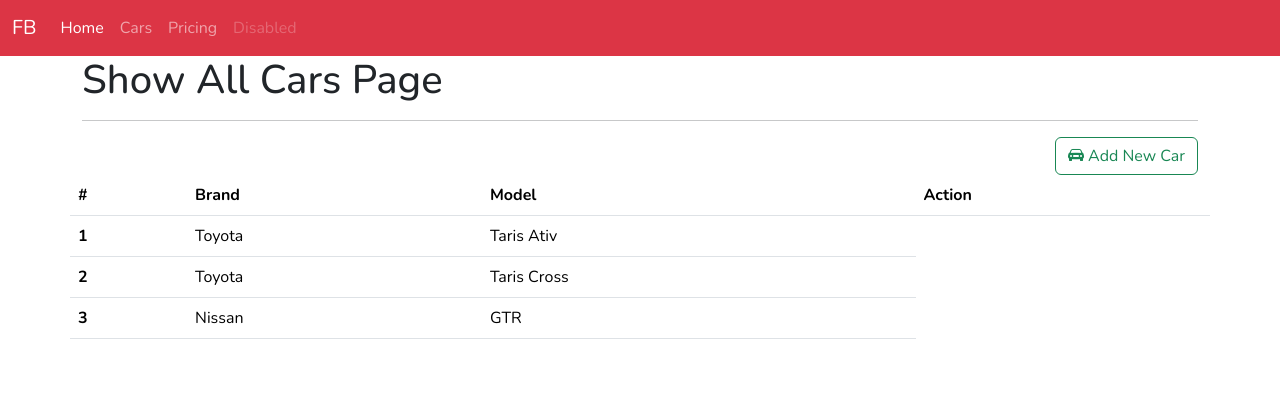
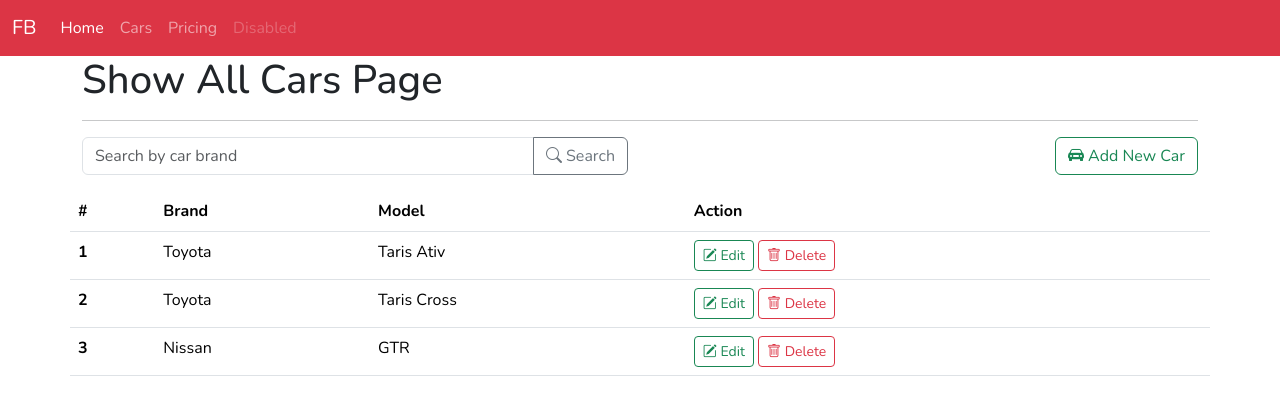
Before and after one commit to dietcokeandsushi/flask-bootstrap, a Flask app: page /cars in a window 1280 px wide. Shown: the top 415 px of the page. Run offline with Flask 3, Linux system fonts and the light colour scheme.

Commit message:
add edit_car template

```diff
--- a/main.py
+++ b/main.py
@@ -1,6 +1,8 @@
-from flask import Flask, render_template, request, redirect, url_for
+from flask import Flask, render_template, request, redirect, url_for, flash
 
 app = Flask(__name__)
+app.config['SECRET_KEY'] = 'jungkook'
+
 
 cars = [
    {'id':1, 'brand':'Toyota','model':'Taris Ativ','year':2024, 'price': 560000},
@@ -12,8 +14,18 @@ cars = [
 def index():
     return render_template('index.html', title='Home Page')
 
-@app.route('/cars')
+@app.route('/cars', methods=['GET', 'POST'])
 def show_cars():
+    if request.method == 'POST':
+        brand = request.form['brand']
+        tmp_cars = []
+        for car in cars:
+            if brand in car['brand']:
+                tmp_cars.append(car)
+
+        return render_template('cars/cars.html',
+         title='Show Cars by Brand', cars=tmp_cars)
+
     return render_template('cars/cars.html',
     title='Show All Cars Page', cars=cars)
 
@@ -26,11 +38,54 @@ def new_car():
       price = int(request.form['price'])
 
       length = len(cars)
-      id =cars[length - 1]['id'] + 1
+      if length != 0:
+        id =cars[length - 1]['id'] + 1
+      else:
+        id = 1
       car = {'id':id, 'brand':brand,'model':model,'year':year, 'price': price}
 
       cars.append(car)
+      flash('Add new car successfully!', 'success')
       return redirect(url_for('show_cars'))
 
     return render_template('cars/new_car.html',
     title='New Car Page')
+
+
+@app.route('/cars/<int:id>/delete')
+def delete_car(id):
+    for car in cars:
+        if id == car['id']:
+            cars.remove(car)
+            break
+
+    flash('Delete car successfully!', 'success')
+    return redirect(url_for('show_cars'))
+
+
+@app.route('/cars/<int:id>/edit', methods=['GET', 'POST'])
+def edit_car(id):
+  for c in cars:
+    if id == c['id']:
+      car = c
+      break
+  if request.method == 'POST':
+    brand = request.form['brand']
+    model = request.form['model']
+    year = int(request.form['year'])
+    price = int(request.form['price'])
+
+    for car in cars:
+      if id == car['id']:
+        car['brand'] = brand
+        car['model'] = model
+        car['year'] = year
+        car['price'] = price
+        break
+
+    flash('Update car successfully', 'success')
+    return redirect(url_for('show_cars'))
+
+  return render_template('cars/edit_car.html',
+                         title='Edit Car Page',
+                         car=car)
--- a/templates/cars/cars.html
+++ b/templates/cars/cars.html
@@ -9,7 +9,16 @@
     <h1>{{title}}</h1>
     <hr>
     <div class="row">
-      <div class="col"></div>
+      <div class="col">
+        <form method="post">
+          <div class="input-group mb-3">
+          <input name="brand" type="text" class="form-control" placeholder="Search by car brand" aria-label="Recipient’s username" aria-describedby="button-addon2">
+          <button class="btn btn-outline-secondary" type="submit" id="button-addon2">
+            <i class="bi bi-search"></i> Search
+          </button>
+          </div>
+        </form>
+      </div>
       <div class="col">
       <a href="{{ url_for('new_car') }}" class="btn btn-outline-success float-end">
         <i class="bi bi-car-front-fill"></i> Add New Car
@@ -31,6 +40,13 @@
       <th scope="row">{{loop.index}}</th>
       <td>{{ car.brand }}</td>
       <td>{{ car.model }}</td>
+      <td>
+        <a href="{{ url_for('edit_car',id=car.id) }}" class="btn btn-outline-success btn-sm">
+         <i class="bi bi-pencil-square"></i> Edit
+        </a>
+        <a href="{{ url_for('delete_car',id=car.id) }}" class="btn btn-outline-danger btn-sm">
+         <i class="bi bi-trash"></i> Delete
+        </a>
     </tr>
       {% endfor %}
 
--- a/templates/layout.html
+++ b/templates/layout.html
@@ -16,6 +16,17 @@
 </head>
 <body>
   {% include "navbar.html" %}
+
+  {% with messages = get_flashed_messages(with_categories=true) %}
+    {% if messages %}
+      {% for category, message in messages %}
+      <div class="alert alert-{{ category }} alert-dismissible fade show" role="alert">
+        <strong>{{message}}</strong>
+      <button type="button" class="btn-close" data-bs-dismiss="alert" aria-label="Close"></button>
+        </div>
+        {% endfor %}
+      {% endif %}
+    {% endwith %}
   {% block content %}{% endblock %}
   <script src="https://cdn.jsdelivr.net/npm/bootstrap@5.3.8/dist/js/bootstrap.bundle.min.js" integrity="sha384-FKyoEForCGlyvwx9Hj09JcYn3nv7wiPVlz7YYwJrWVcXK/BmnVDxM+D2scQbITxI" crossorigin="anonymous"></script>
 </body>
```
Also changed, not shown: templates/cars/edit_car.html (added, +44 -0 lines).
